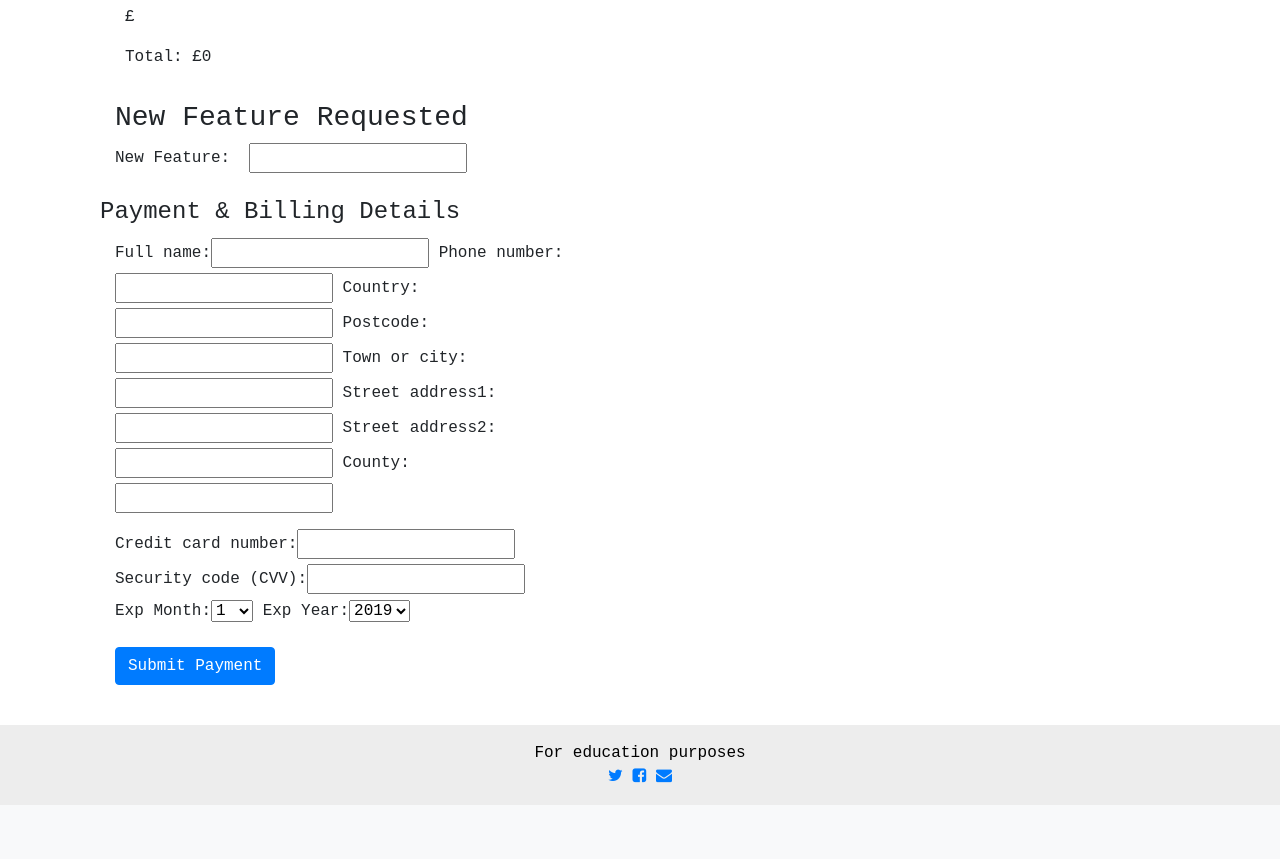
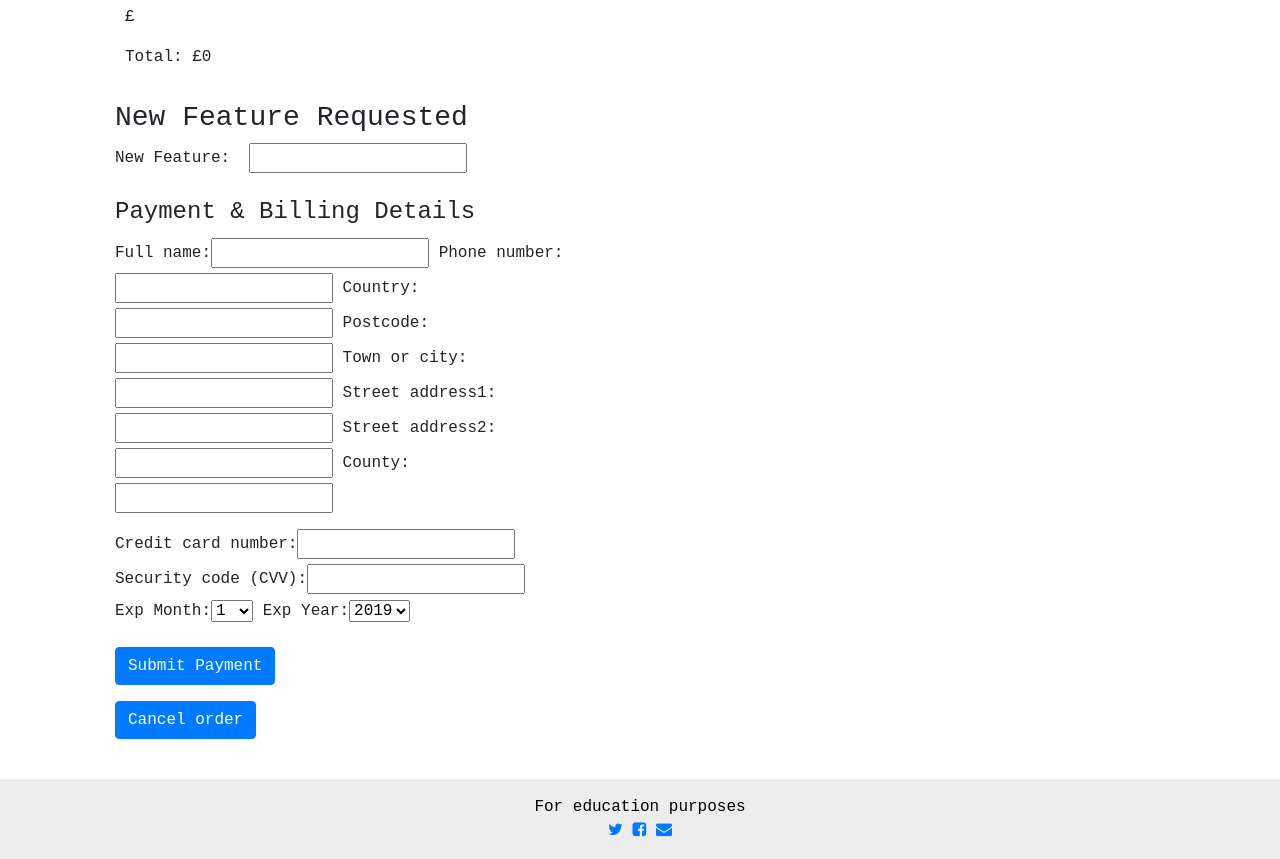
Before and after one commit to saraa123/django_project_tracker, a Django app: template checkout/templates/checkout.html in a window 1280 px wide. Shown: the part 217-1076 px from the top of the page. Before the commit the page ends 1022 px from the top, so only its background shows below. Run offline with Django 3.2, Linux system fonts and the light colour scheme; the template is opened without the code that fills it: values that come from a table or form of the project are taken from there, others are empty; some libraries are stand-ins or nearby versions.

Commit message:
Added a 'cancel order' button and a col-md-6 class to the form legend for payment details.

```diff
--- a/checkout/templates/checkout.html
+++ b/checkout/templates/checkout.html
@@ -34,7 +34,7 @@
             <input id="id_name" type="text" name="name" maxlength="100">
         </div>
 
-        <legend>Payment & Billing Details</legend>
+        <legend class="col-md-6">Payment & Billing Details</legend>
 
         <div id="credit-card-errors" style="display:none">
             <div class="alert-message block-message error" id="stripe-error-message"></div>
@@ -53,5 +53,8 @@
             <input class="btn btn-primary" id="submit_payment_btn" name="commit" type="submit" value="Submit Payment">
         </div>
     </form>
+    <div class="col-md-6">
+        <button class="btn btn-primary edited_button"><a href="{% url 'home' %}">Cancel order</a></button>
+    </div>
 </div>
 {% endblock %}
```
